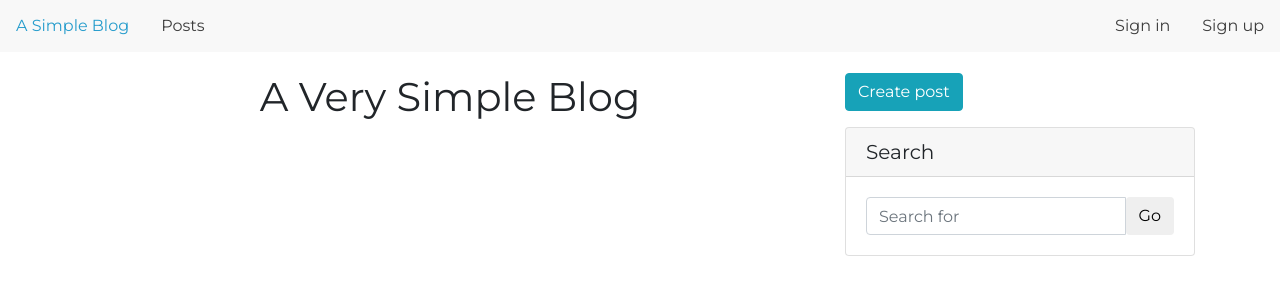
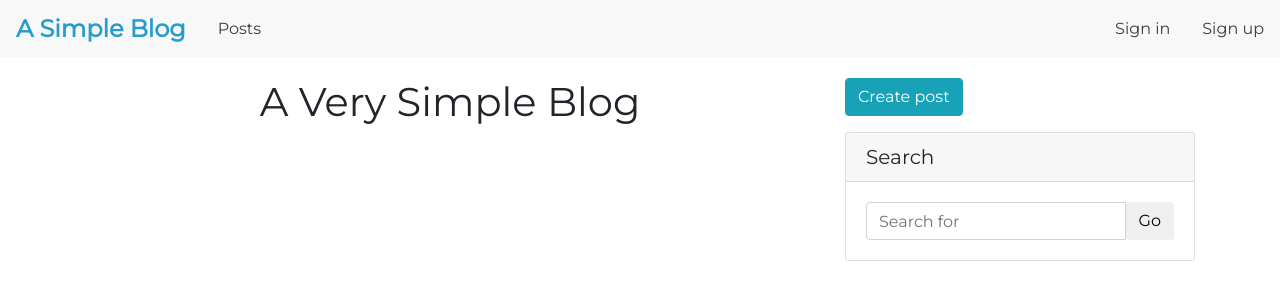
Before and after one commit to irvadm/asimpleblog, a Django app: page / in a window 1280 px wide. Shown: the top 300 px of the page. Run offline with Django 3.2, Linux system fonts and the light colour scheme; some libraries are stand-ins or nearby versions.

Commit message:
Increase size of nav logo

```diff
--- a/static/css/base.css
+++ b/static/css/base.css
@@ -19,6 +19,11 @@ a:hover {
     float: right !important;
 }
 
+#logo {
+    font-size: 1.5em;
+    font-weight: 800;
+}
+
 /* --- Top navbar styles --- */
 ul.topNav {
     list-style-type: none;
@@ -29,11 +34,12 @@ ul.topNav {
 }
 ul.topNav li {
     float: left;
+    line-height: 25px;
 }
 ul.topNav li a {
     display: block;
     text-align: center;
-    padding: 14px 16px;
+    padding: 16px 16px;
     text-decoration: none;
 }
 ul.topNav li.right {
--- a/templates/base.html
+++ b/templates/base.html
@@ -16,7 +16,7 @@
 
 <body>
   <ul class="topNav">
-    <li><a href="{% url 'home' %}">A Simple Blog</a></li>
+    <li id="logo"><a href="{% url 'home' %}">A Simple Blog</a></li>
     <li><a href="{% url 'posts:post_list' %}">Posts</a></li>
     {% if request.user.is_authenticated %}
     <li class="right"><a href="{% url 'signout' %}">Sign out</a></li>
```
